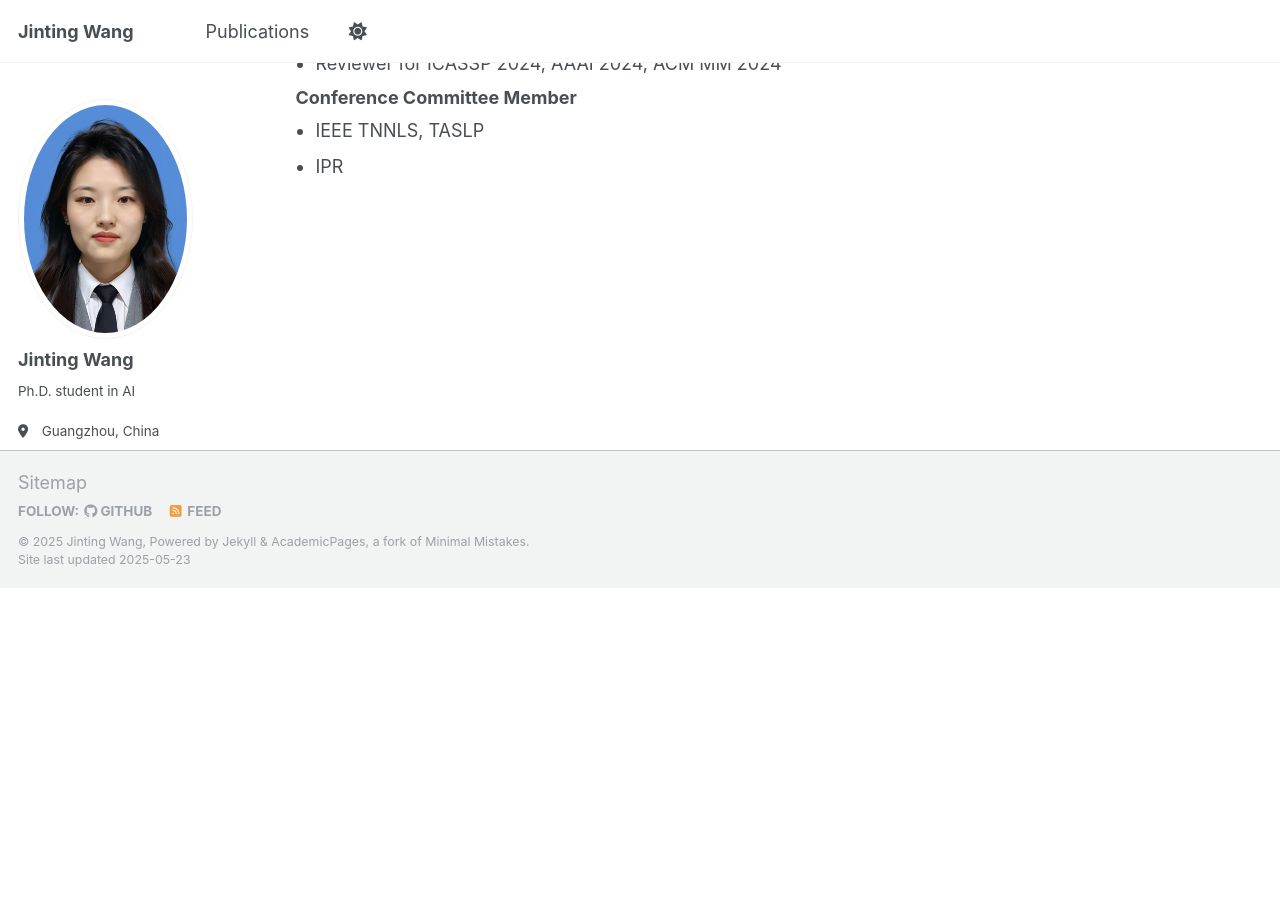
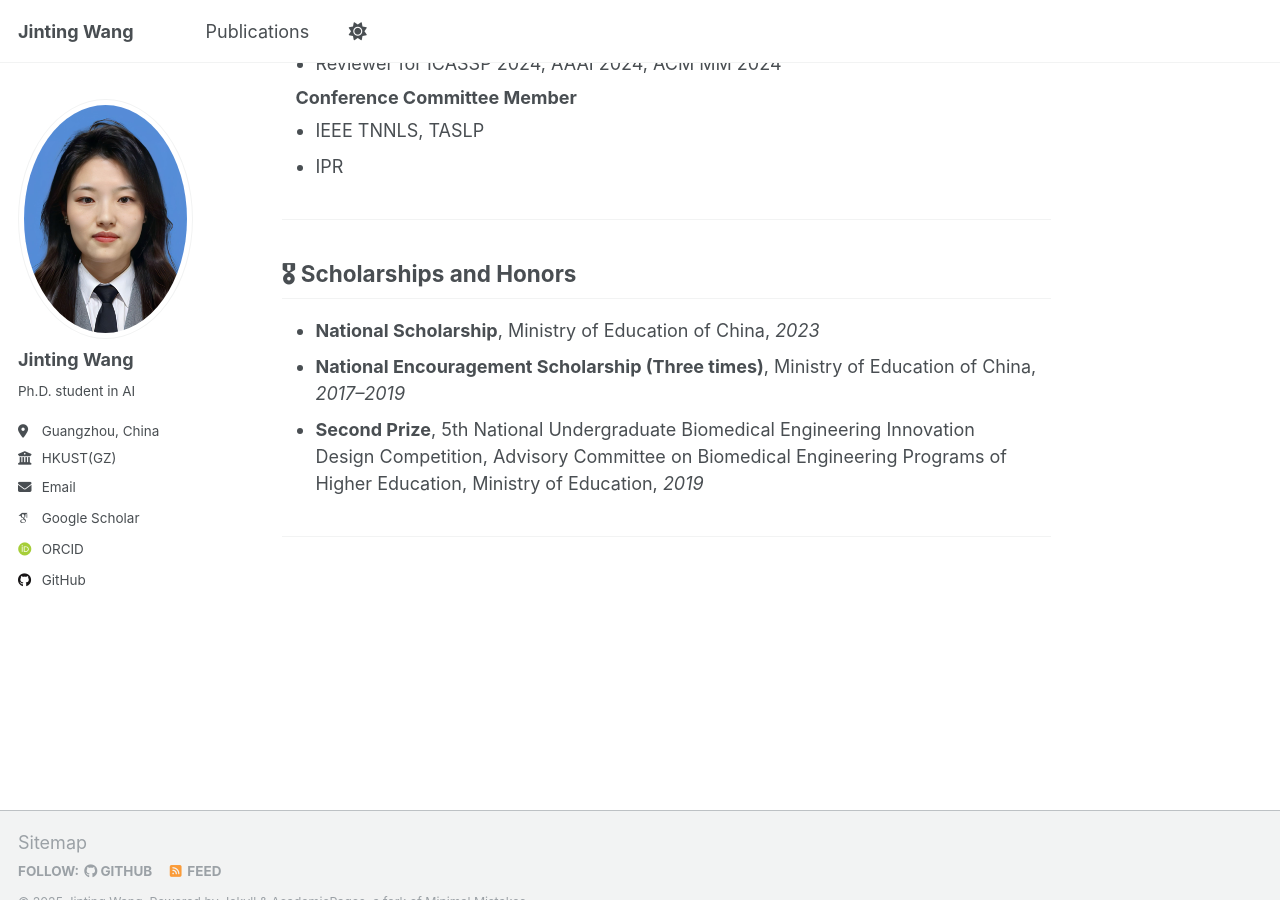
Before and after one commit to beria-moon/Beria.github.io, a Jekyll site: the page built from _pages/about.md, in a window 1280 px wide and 900 px high, scrolled down 1702 px. Built offline with Jekyll 4.4.1, drawn with Linux system fonts in a browser that asks for light colours; some web fonts are replaced; before the commit the page ends 2290 px from its top, so only the background shows below that.

Commit message:
Update about.md

```diff
--- a/_pages/about.md
+++ b/_pages/about.md
@@ -95,11 +95,11 @@ TaiChiNet: Negative-Positive Cross-Attention Network for Breast Lesion Segmentat
   <dd><strong>Jinting Wang</strong>, Yujiao Tang, Yang Xiao, Joey Tianyi Zhou, Zhiwen Fan, Feng Yang</dd>
   <dd><strong class="First"></strong> IEEE Transactions on Neural Networks and Learning Systems (<strong>TNNLS 2023</strong>)</dd>
 </dl>
+<hr style="margin-top: 20px; margin-bottom: 30px;">
 
 
 
-
-<h2 style="display: block; clear: both; margin: 80px 0 8px 0;">🎡 Service</h2>
+<h2 style="display: block; clear: both; margin: 40px 0 8px 0;">🎡 Service</h2>
 <div style="display: block; padding: 10px; width: 99%; margin: 8px auto; clear: both;">
 
 <h3 style="margin: 0 0 8px 0;">Conference Committee Member</h3>
@@ -113,5 +113,23 @@ TaiChiNet: Negative-Positive Cross-Attention Network for Breast Lesion Segmentat
     <li>IEEE TNNLS, TASLP</li>
     <li>IPR</li>
   </ul>
+</div>
+<hr style="margin-top: 20px; margin-bottom: 30px;">
 
+
+<h2 style="display: block; clear: both; margin: 40px 0 8px 0;">🎖 Scholarships and Honors</h2>
+<div style="display: block; padding: 10px; width: 99%; margin: 8px auto; clear: both;">
+  <ul style="margin: 0 0 0 20px; padding: 0;">
+    <li>
+      <strong>National Scholarship</strong>, Ministry of Education of China, <em>2023</em>
+    </li>
+    <li>
+      <strong>National Encouragement Scholarship (Three times)</strong>, Ministry of Education of China, <em>2017–2019</em>
+    </li>
+    <li>
+      <strong>Second Prize</strong>, 5th National Undergraduate Biomedical Engineering Innovation Design Competition,
+      Advisory Committee on Biomedical Engineering Programs of Higher Education, Ministry of Education, <em>2019</em>
+    </li>
+  </ul>
 </div>
+<hr style="margin-top: 20px; margin-bottom: 30px;">
```
